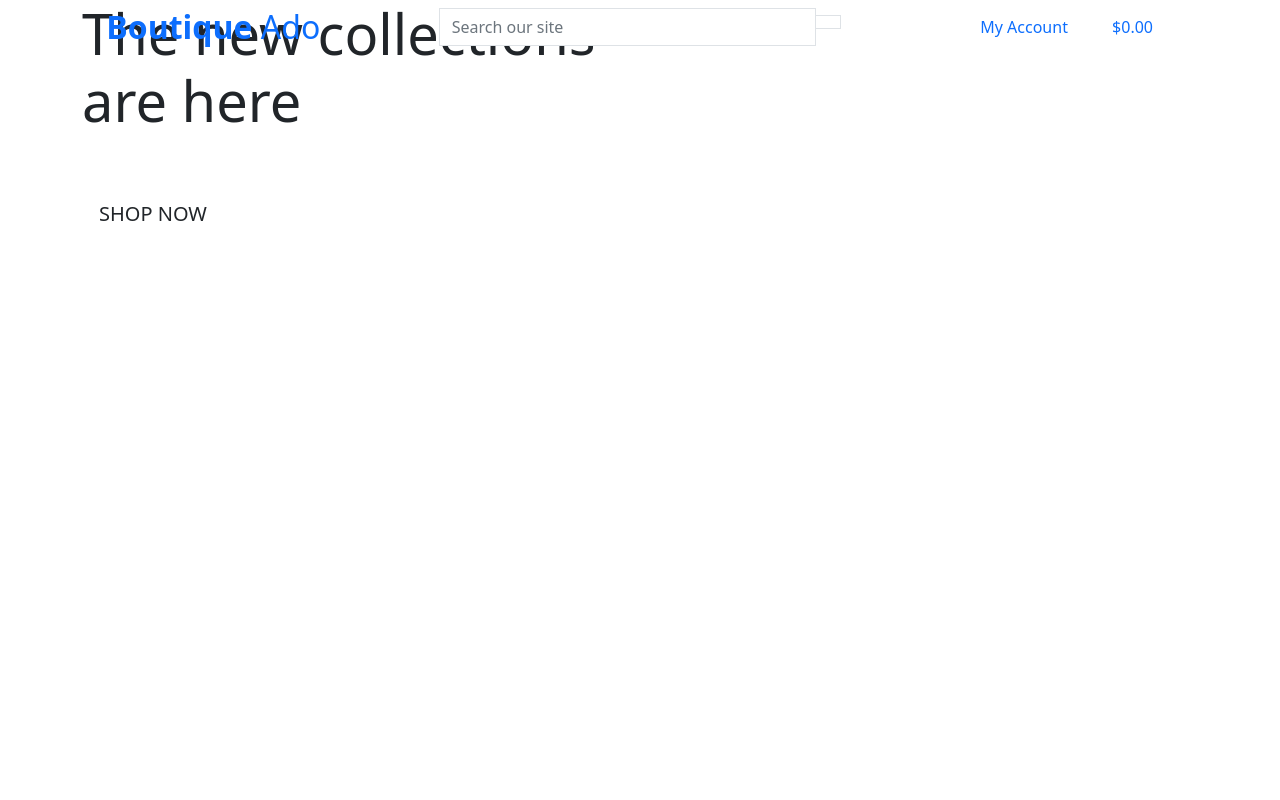
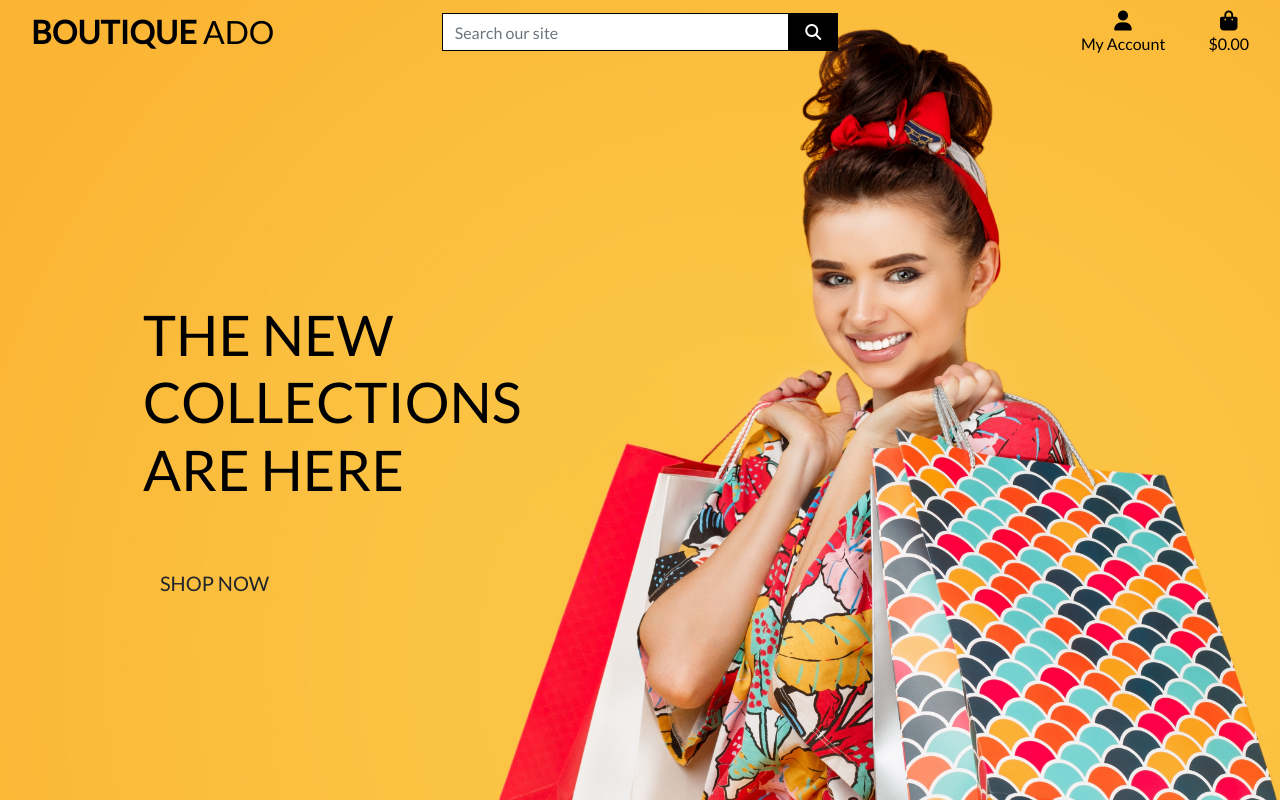
Before and after one commit to Jade-ux/boutique_ado_v1, a Django app: page / in a window 1280 px wide. Run offline with Django 3.2, Linux system fonts and the light colour scheme; some libraries are stand-ins or nearby versions.

Commit message:
Added home page banner and css..

```diff
--- a/boutique_ago/settings.py
+++ b/boutique_ago/settings.py
@@ -148,3 +148,7 @@ USE_TZ = True
 # https://docs.djangoproject.com/en/3.1/howto/static-files/
 
 STATIC_URL = '/static/'
+STATICFILES_DIRS = (os.path.join(BASE_DIR, 'static'),)
+
+MEDIA_URL = '/media/'
+MEDIA_ROOT = os.path.join(BASE_DIR, 'media')
--- a/boutique_ago/urls.py
+++ b/boutique_ago/urls.py
@@ -15,9 +15,11 @@ Including another URLconf
 """
 from django.contrib import admin
 from django.urls import path, include
+from django.conf import settings
+from django.conf.urls.static import static
 
 urlpatterns = [
     path('admin/', admin.site.urls),
     path('accounts/', include('allauth.urls')),
     path('', include('home.urls')),
-]
+] + static(settings.MEDIA_URL, document_root=settings.MEDIA_ROOT)
--- /dev/null
+++ b/static/css/base.css
@@ -0,0 +1,81 @@
+html {
+    height: 100%;
+}
+
+body {
+    background: url('/media/homepage_background_cropped.jpg') no-repeat center center fixed;
+    background-size: cover;
+    height: calc(100vh - 164px);
+    color: #555;
+    font-family: 'Lato';
+}
+
+/* from Bulma */
+.icon {
+    align-items: center;
+    display: inline-flex;
+    justify-content: center;
+    height: 1.5rem;
+    width: 1.5rem;
+}
+
+.logo-font {
+    text-transform: uppercase;
+}
+
+.main-logo-link {
+    width: fit-content;
+}
+
+.shop-now-button {
+    background: black;
+    color: white;
+    min-width: 260px;
+}
+
+.btn-black {
+    background: black;
+    color: white;
+}
+
+.shop-now-button:hover,
+.shop-now-button:active,
+.shop-now-button:focus,
+.btn-black:hover,
+.btn-black:active,
+.btn-black:focus {
+    background: #222;
+    color: white;
+}
+
+.text-black {
+    color: #000 !important;
+}
+
+.border-black {
+    border: 1px solid black !important;
+}
+
+/* -------------------------------- Media Queries */
+
+/* Slightly larger container on xl screens */
+@media (min-width: 1200px) {
+  .container {
+    max-width: 80%;
+  }
+}
+
+/* fixed top navbar only on medium and up */
+@media (min-width: 992px) {
+    .fixed-top-desktop-only {
+        position: fixed;
+        top: 0;
+        right: 0;
+        left: 0;
+        z-index: 1030;
+    }
+
+    .header-container {
+        padding-top: 164px;
+    }
+}
--- a/templates/base.html
+++ b/templates/base.html
@@ -5,36 +5,40 @@
   <head>
 
     {% block meta %}
-        <!-- Required meta tags -->
-        <meta http-equiv="X-UA-Compatible" content="ie-edge">
+        <meta http-equiv="X-UA-Compatible" content="ie=edge">
         <meta charset="utf-8">
-        <meta name="viewport" content="width=device-width, initial-scale=1">
+        <meta name="viewport" content="width=device-width, initial-scale=1, shrink-to-fit=no">
     {% endblock %}
 
     {% block extra_meta %}
     {% endblock %}
 
     {% block corecss %}
-        <!-- Bootstrap CSS -->
-        <link href="https://cdn.jsdelivr.net/npm/bootstrap@5.0.0-beta2/dist/css/bootstrap.min.css" rel="stylesheet" integrity="sha384-BmbxuPwQa2lc/FVzBcNJ7UAyJxM6wuqIj61tLrc4wSX0szH/Ev+nYRRuWlolflfl" crossorigin="anonymous">
+        <link rel="stylesheet" href="https://stackpath.bootstrapcdn.com/bootstrap/4.4.1/css/bootstrap.min.css" integrity="sha384-Vkoo8x4CGsO3+Hhxv8T/Q5PaXtkKtu6ug5TOeNV6gBiFeWPGFN9MuhOf23Q9Ifjh" crossorigin="anonymous">
+         <link rel="stylesheet" href="https://fonts.googleapis.com/css?family=Lato&display=swap">
+        <link rel="stylesheet" href="{% static 'css/base.css' %}">
     {% endblock %}
 
     {% block extra_css %}
     {% endblock %}
 
     {% block corejs %}
-        <!-- Popper and Bootstrap JS -->
-        <script src="https://cdn.jsdelivr.net/npm/@popperjs/core@2.6.0/dist/umd/popper.min.js" integrity="sha384-KsvD1yqQ1/1+IA7gi3P0tyJcT3vR+NdBTt13hSJ2lnve8agRGXTTyNaBYmCR/Nwi" crossorigin="anonymous"></script>
-        <script src="https://cdn.jsdelivr.net/npm/bootstrap@5.0.0-beta2/dist/js/bootstrap.min.js" integrity="sha384-nsg8ua9HAw1y0W1btsyWgBklPnCUAFLuTMS2G72MMONqmOymq585AcH49TLBQObG" crossorigin="anonymous"></script>
+        <script
+      src="https://kit.fontawesome.com/3f3f9142b7.js"
+      crossorigin="anonymous"
+    ></script>
+        <script src="https://code.jquery.com/jquery-3.4.1.slim.min.js" integrity="sha384-J6qa4849blE2+poT4WnyKhv5vZF5SrPo0iEjwBvKU7imGFAV0wwj1yYfoRSJoZ+n" crossorigin="anonymous"></script>
+        <script src="https://cdn.jsdelivr.net/npm/popper.js@1.16.0/dist/umd/popper.min.js" integrity="sha384-Q6E9RHvbIyZFJoft+2mJbHaEWldlvI9IOYy5n3zV9zzTtmI3UksdQRVvoxMfooAo" crossorigin="anonymous"></script>
+        <script src="https://stackpath.bootstrapcdn.com/bootstrap/4.4.1/js/bootstrap.min.js" integrity="sha384-wfSDF2E50Y2D1uUdj0O3uMBJnjuUD4Ih7YwaYd1iqfktj0Uod8GCExl3Og8ifwB6" crossorigin="anonymous"></script>
     {% endblock %}
 
     {% block extra_js %}
     {% endblock %}
 
-    <title>Boutique Ado{% block extra_title%}{% endblock %}</title>
+    <title>Boutique Ado {% block extra_title %}{% endblock %}</title>
   </head>
   <body>
-     <header class="container-fluid fixed-top">
+    <header class="container-fluid fixed-top">
         <div class="row">
             <div class="col-12 col-lg-4 my-auto py-1 py-lg-0 text-center text-lg-left">
                 <a href="{% url 'home' %}" class="nav-link main-logo-link">
@@ -95,6 +99,7 @@
             </div>
         </div>
     </header>
+
     {% if messages %}
         <div class="message-container"></div>
     {% endif %}
@@ -105,8 +110,9 @@
     {% block content %}
     {% endblock %}
 
-    {% block postload_js %}
+    {% block postloadjs %}
     {% endblock %}
+
 
   </body>
 </html>
```
Also changed, not shown: media/homepage_background_cropped.jpg (added).
